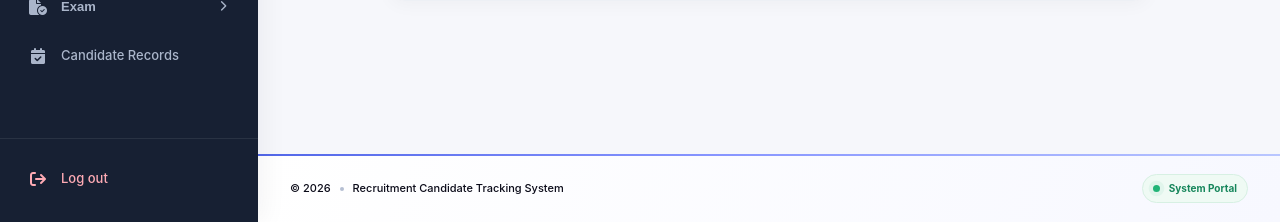
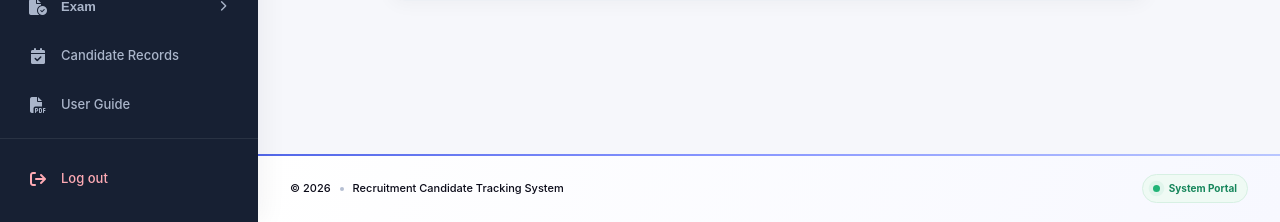
Before and after one commit to BeBeeTheBoss/PRO1-RMS, a Flask app: page /departments/add in a window 1280 px wide. Shown: the part 578-800 px from the top of the page. Run offline with Flask 3, Linux system fonts and the light colour scheme; the visitor is signed in with stand-in values (Sample User, id 1); data that the repository does not hold is empty; some libraries are stand-ins or nearby versions.

Commit message:
add user guide

```diff
--- a/app/routes.py
+++ b/app/routes.py
@@ -19,6 +19,8 @@ from werkzeug.security import (
 from datetime import datetime, timezone
 from psycopg2.extras import RealDictCursor
 from app.db import get_connection
+from flask import send_from_directory
+from pathlib import Path
 
 main = Blueprint("main", __name__)
 
@@ -62,6 +64,27 @@ def home():
 
     return redirect(url_for("main.login"))
 
+
+@main.route("/user-guide")
+@login_required
+def user_guide():
+    guide_dir = Path(current_app.root_path) / "uploads" / "user_guide"
+
+    # ဒီနေရာမှာ PDF ဖိုင်နာမည်ကို အမှန်အတိုင်း ထည့်ပါ
+    filename = "PRO1_RMS_User_Guide_MM.pdf"
+
+    file_path = guide_dir / filename
+
+    if not file_path.is_file():
+        abort(404)
+
+    return send_from_directory(
+        str(guide_dir),
+        filename,
+        mimetype="application/pdf",
+        as_attachment=request.args.get("download") == "1",
+        download_name=filename
+    )
 
 # -----------------------------------------
 # LOGIN
--- a/app/templates/base.html
+++ b/app/templates/base.html
@@ -2372,6 +2372,19 @@
 
                 <span class="nav-text">Candidate Records</span>
             </a>
+
+            <!-- USER GUIDE -->
+            <a href="{{ url_for('main.user_guide') }}"
+            class="nav-link"
+            target="_blank"
+            rel="noopener noreferrer">
+
+                <span class="nav-icon">
+                    <i class="fa-solid fa-file-pdf"></i>
+                </span>
+
+                <span class="nav-text">User Guide</span>
+            </a>
         </nav>
 
         <div class="sidebar-bottom">
@@ -2670,6 +2683,7 @@
         </section>
 
     </div>
+
     <!-- PROFILE MODAL -->
     <div class="account-modal-overlay" id="profileModalOverlay" hidden>
 
@@ -2866,6 +2880,7 @@
         data-profile-url="{{ url_for('main.profile_api') }}"
         data-change-password-url="{{ url_for('main.change_password_api') }}"
     ></div>
+
     <!-- ========================================
          MAIN JAVASCRIPT
     ======================================== -->
```
